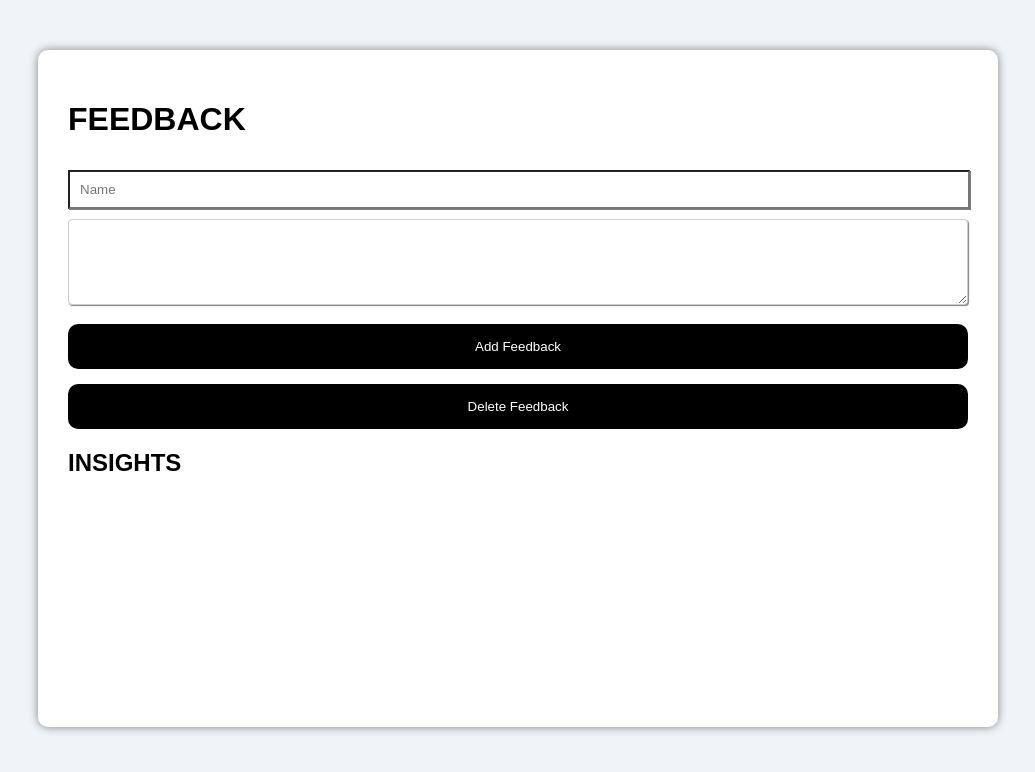
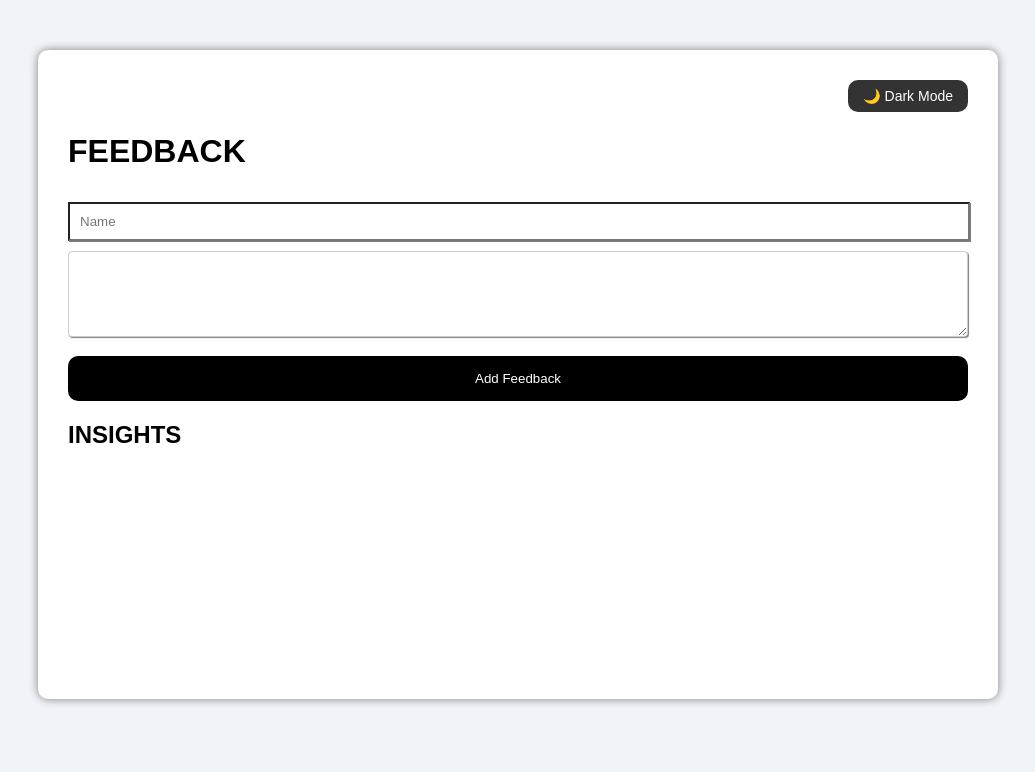
Before and after one commit to Karthikmanoj-eng/feedback-system, a website: page index.html in a window 1280 px wide. Shown: the whole page, without its empty margins (122-1157 px from the left). Drawn offline with Linux system fonts and the light colour scheme; no server answers.

Commit message:
old ver2

```diff
--- a/index.html
+++ b/index.html
@@ -8,6 +8,7 @@
 
 <body>
     <div class="container">
+        <button type="button" id="theme-toggle" class="toggle-btn">🌙 Dark Mode</button>
         <h1>FEEDBACK</h1>
 
         <input type="text" id="name" placeholder="Name">
@@ -21,7 +22,7 @@
     </textarea>
 
         <button type="button" onclick="addData()" id="add">Add Feedback</button>
-        <button type="button" onclick="dltData() "id="dlt">Delete Feedback</button>
+
 
         <h2>INSIGHTS</h2>
          <div id="FeedList">
```
